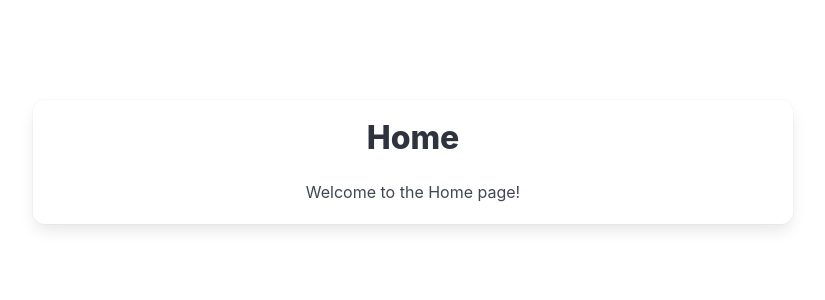
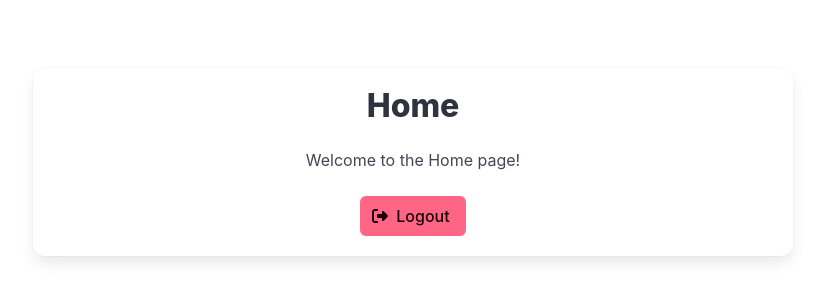
Before and after one commit to gerusuraimu-admin/raggerweb, a React (Create React App) app: page /home in a window 1280 px wide. Shown: the part 238-538 px from the top of the page, without its empty margins (227-1052 px from the left). Built offline with nearby package versions, Linux system fonts and the light colour scheme; no server answers; sample sign-in values are in the browser's storage.

Commit message:
Logout Function add

```diff
--- a/public/index.html
+++ b/public/index.html
@@ -2,14 +2,14 @@
 <html lang="en">
 <head>
     <meta charset="utf-8"/>
-    <link rel="icon" href="%PUBLIC_URL%/favicon.ico"/>
+    <link rel="icon" href="%PUBLIC_URL%/rag_icon.ico"/>
     <meta name="viewport" content="width=device-width, initial-scale=1"/>
     <meta name="theme-color" content="#000000"/>
     <meta
             name="description"
             content="Web site created using create-react-app"
     />
-    <link rel="apple-touch-icon" href="%PUBLIC_URL%/logo192.png"/>
+    <link rel="apple-touch-icon" href="%PUBLIC_URL%/icon.png"/>
     <!--
       manifest.json provides metadata used when your web app is installed on a
       user's mobile device or desktop. See https://developers.google.com/web/fundamentals/web-app-manifest/
@@ -24,7 +24,7 @@
       work correctly both with client-side routing and a non-root public URL.
       Learn how to configure a non-root public URL by running `npm run build`.
     -->
-    <title>React App</title>
+    <title>RaggerWeb</title>
 </head>
 <body>
 <noscript>You need to enable JavaScript to run this app.</noscript>
--- a/src/components/Home.js
+++ b/src/components/Home.js
@@ -1,7 +1,24 @@
 import React from 'react';
+import { useNavigate } from 'react-router-dom';
+import { signOut } from 'firebase/auth';
+import { auth } from '../firebase';
 import 'bulma/css/bulma.min.css';
+import { FontAwesomeIcon } from '@fortawesome/react-fontawesome';
+import { faSignOutAlt } from '@fortawesome/free-solid-svg-icons';
 
 const Home = () => {
+    const navigate = useNavigate();
+
+    const handleLogout = async () => {
+        try {
+            await signOut(auth);
+            console.log('User signed out successfully');
+            navigate('/');
+        } catch (error) {
+            console.error('Error signing out:', error);
+        }
+    };
+
     return (
         <div className="container">
             <div className="columns is-centered">
@@ -9,6 +26,18 @@ const Home = () => {
                     <div className="box">
                         <h1 className="title has-text-centered">Home</h1>
                         <p className="has-text-centered">Welcome to the Home page!</p>
+
+                        <div className="has-text-centered mt-5">
+                            <button
+                                className="button is-danger"
+                                onClick={handleLogout}
+                            >
+                                <span className="icon">
+                                    <FontAwesomeIcon icon={faSignOutAlt} />
+                                </span>
+                                <span>Logout</span>
+                            </button>
+                        </div>
                     </div>
                 </div>
             </div>
--- a/src/components/LoginForm.js
+++ b/src/components/LoginForm.js
@@ -16,13 +16,10 @@ const LoginForm = () => {
     const handleSubmit = (e) => {
         e.preventDefault();
         setLoading(true);
-        setError(''); // Clear previous errors
+        setError('');
 
-        // Send login request to Firebase Authentication
         signInWithEmailAndPassword(auth, username, password)
-            .then((userCredential) => {
-                // Signed in
-                // Navigate to Home page after successful login
+            .then(() => {
                 navigate('/home');
             })
             .catch((error) => {
@@ -30,13 +27,10 @@ const LoginForm = () => {
                 const errorMessage = error.message;
                 console.log('Login error:', errorCode, errorMessage);
 
-                // Set user-friendly error message
                 if (errorCode === 'auth/invalid-credential') {
                     setError('Invalid email or password. Please try again.');
                 } else if (errorCode === 'auth/user-not-found') {
                     setError('No account found with this email. Please check your email or sign up.');
-                } else if (errorCode === 'auth/wrong-password') {
-                    setError('Incorrect password. Please try again.');
                 } else if (errorCode === 'auth/too-many-requests') {
                     setError('Too many failed login attempts. Please try again later.');
                 } else {
--- a/src/firebase.js
+++ b/src/firebase.js
@@ -1,9 +1,6 @@
 import {initializeApp} from "firebase/app";
 import {getAuth} from "firebase/auth";
 
-// Firebase configuration using environment variables
-// These values should be defined in your .env file
-// See .env.example for the required variables
 const firebaseConfig = {
     apiKey: process.env.REACT_APP_FIREBASE_API_KEY,
     authDomain: process.env.REACT_APP_FIREBASE_AUTH_DOMAIN,
--- a/src/index.js
+++ b/src/index.js
@@ -11,7 +11,4 @@ root.render(
   </React.StrictMode>
 );
 
-// If you want to start measuring performance in your app, pass a function
-// to log results (for example: reportWebVitals(console.log))
-// or send to an analytics endpoint. Learn more: https://bit.ly/CRA-vitals
 reportWebVitals();
```
Also changed, not shown: public/icon.png (added), 1 other file (tests, documents, lock files or other folders).
